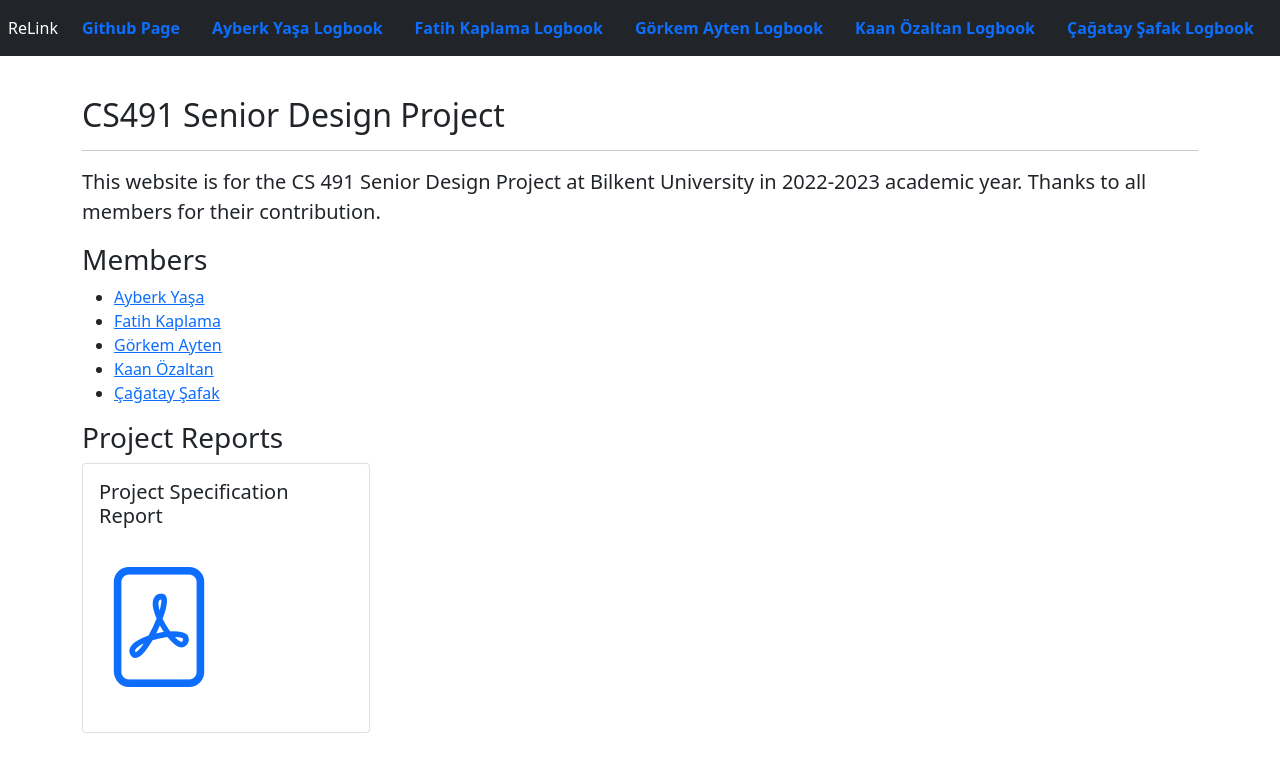
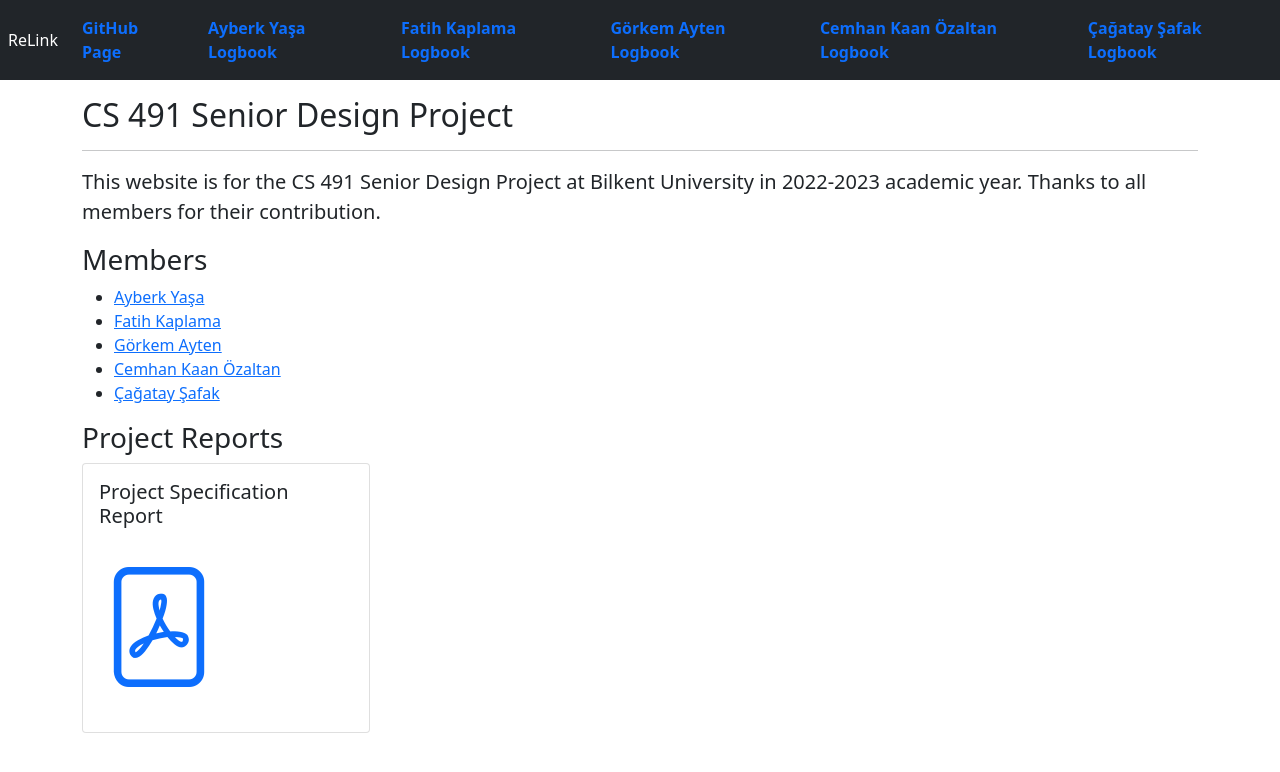
Before and after one commit to relink-app/relink-app.github.io, a plain HTML site: page index.html in a window 1280 px wide. Drawn offline with nearby package versions, Linux system fonts and the light colour scheme.

Commit message:
Update index.html

```diff
--- a/index.html
+++ b/index.html
@@ -12,7 +12,7 @@
       integrity="sha384-1BmE4kWBq78iYhFldvKuhfTAU6auU8tT94WrHftjDbrCEXSU1oBoqyl2QvZ6jIW3"
       crossorigin="anonymous"
     />
-    <title>CS491</title>
+    <title>CS 491</title>
   </head>
   <body>
     <nav class="navbar navbar-expand-md navbar-dark fixed-top bg-dark">
@@ -27,7 +27,7 @@
         <a
           class="nav-link text-$cyan-200 alert-link"
           href="https://github.com/ayberkyasa/biPixel"
-          >Github Page</a
+          >GitHub Page</a
         >
         <a
           class="nav-link text-$cyan-200 alert-link"
@@ -46,8 +46,8 @@
         >
         <a
           class="nav-link text-$cyan-200 alert-link"
-          href=""
-          >Kaan Özaltan Logbook</a
+          href="https://docs.google.com/document/d/1kXuLYWI6m9bQPAFYajIMc56znbV-rIBRqfwJkyS8mJc/edit?usp=sharing"
+          >Cemhan Kaan Özaltan Logbook</a
         >
         <a
           class="nav-link text-$cyan-200 alert-link"
@@ -60,7 +60,7 @@
     <main role="main" class="container mt-5">
       <div class="row">
         <div class="col">
-          <h2 class="mt-5">CS491 Senior Design Project</h2>
+          <h2 class="mt-5">CS 491 Senior Design Project</h2>
           <hr />
           <p class="lead">
             This website is for the CS 491 Senior
@@ -76,7 +76,7 @@
             <li><a href="https://github.com/ayberkyasa">Ayberk Yaşa</a></li>
             <li><a href="https://github.com/fatihkaplama">Fatih Kaplama</a></li>
             <li><a href="https://github.com/gorkemaytenn">Görkem Ayten</a></li>
-            <li><a href="https://github.com/kaanozaltan">Kaan Özaltan</a></li>
+            <li><a href="https://github.com/kaanozaltan">Cemhan Kaan Özaltan</a></li>
             <li><a href="https://github.com/cgtysafak">Çağatay Şafak</a></li>
           </ul>
         </div>
```
